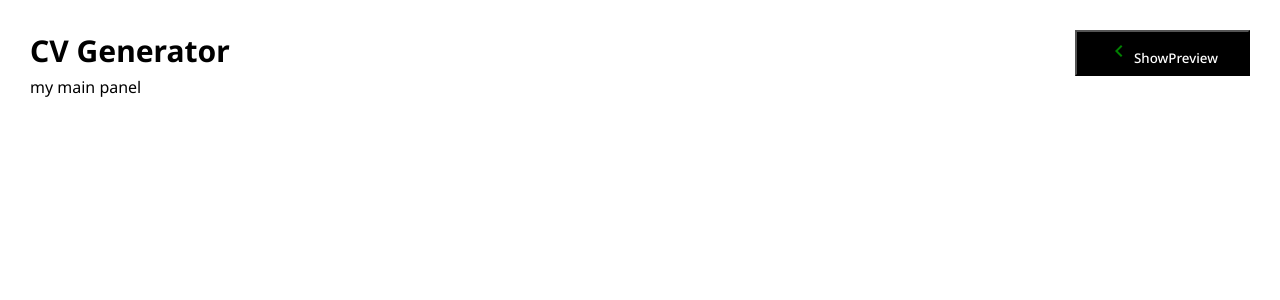
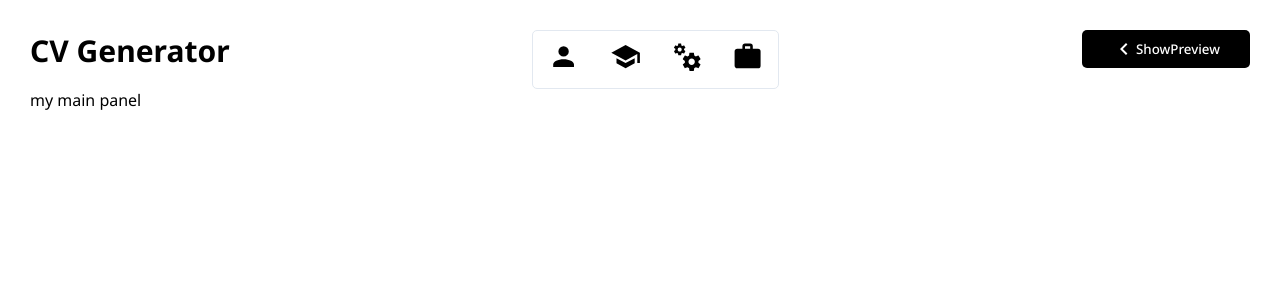
Before and after one commit to bk-ikram/CV-Application, a React (Vite) app: page / in a window 1280 px wide. Shown: the top 300 px of the page. Built offline with nearby package versions, Linux system fonts and the light colour scheme; a web font is replaced by a local one.

Commit message:
Added some icons

```diff
--- a/src/App.css
+++ b/src/App.css
@@ -13,6 +13,9 @@
 
 button{
   font-family: "Noto Sans", sans-serif;
+  background: none;
+  border: none;
+  color: inherit;
 
 }
 button.toggle-preview{
@@ -20,6 +23,13 @@ button.toggle-preview{
   background-color: black;
   color: white;
   font-weight: 500;
+  display: flex;
+  align-items: center;
+  border-radius: 5px;
+}
+
+.toggle-preview:hover{
+  background-color: rgba(0,0,0,0.8);
 }
 #content{
   display: grid;
@@ -35,3 +45,24 @@ header{
   justify-content: space-between;
   align-items: start;
 }
+
+nav ul{
+  display: flex;
+  font-size: 20px;
+  gap: 0.5em;
+  justify-content: space-evenly;
+  list-style-type: none;
+  padding: 5px;
+  border: solid rgb(226, 232, 240) 1px;
+  border-radius: 5px;
+}
+
+nav li{
+  padding: 5px 10px;
+  border-radius: 5px;
+}
+
+nav li:hover{
+  background: black;
+  color: white;
+}
--- a/src/App.jsx
+++ b/src/App.jsx
@@ -2,7 +2,7 @@ import { useState }  from 'react'
 import './App.css'
 import PersonalInfo from './components/PersonalInfo.jsx'
 import Preview from './components/Preview.jsx'
-import {RightChevron,LeftChevron} from './components/Icons.jsx'
+import {RightChevronIcon,LeftChevronIcon,PersonIcon,EducationIcon,SkillsIcon,ExperienceIcon} from './components/Icons.jsx'
 
 
 
@@ -30,12 +30,17 @@ function App() {
               CV Generator
             </div>
             <nav>
-
+              <ul>
+                <li><button><PersonIcon/></button></li>
+                <li><button><EducationIcon/></button></li>
+                <li><button><SkillsIcon/></button></li>
+                <li><button><ExperienceIcon/></button></li>
+              </ul>
             </nav>
             <button class='toggle-preview'>
               {showPreview ?
-              <RightChevron/>:
-              <LeftChevron/>}
+              <RightChevronIcon/>:
+              <LeftChevronIcon/>}
               {showPreview ?
               " Hide" :
               " Show"}
--- a/src/components/Icons.jsx
+++ b/src/components/Icons.jsx
@@ -1,8 +1,10 @@
 import React, { Component } from 'react'
 import Icon from '@mdi/react'
-import { mdiChevronRight } from '@mdi/js'
+import { mdiChevronRight, mdiCogs, mdiAccount, mdiSchool, mdiBriefcase } from '@mdi/js'
 
-function RightChevron(){
+const navIconSize = 1.3;
+
+function RightChevronIcon(){
     return (
          <Icon path={mdiChevronRight}
         size={1}
@@ -10,14 +12,47 @@ function RightChevron(){
     )
 }
 
-function LeftChevron(){
+function LeftChevronIcon(){
     return (
          <Icon path={mdiChevronRight}
-        size={1}
+        size = {1}
         rotate={180}
-        color = "green"
+        color = "white"
       />
     )
 }
 
-export {RightChevron,LeftChevron};
+function PersonIcon(){
+  return (
+      <Icon path={mdiAccount}
+      size={navIconSize}
+      />
+    )
+}
+
+function EducationIcon(){
+  return (
+      <Icon path={mdiSchool}
+      size={navIconSize}
+      />
+    )
+}
+
+function SkillsIcon(){
+  return (
+      <Icon path={mdiCogs}
+      size={navIconSize}
+      />
+    )
+}
+
+function ExperienceIcon(){
+  return (
+      <Icon path={mdiBriefcase}
+      size={navIconSize}
+      />
+    )
+}
+
+
+export {RightChevronIcon,LeftChevronIcon,PersonIcon,EducationIcon,SkillsIcon,ExperienceIcon};
```
